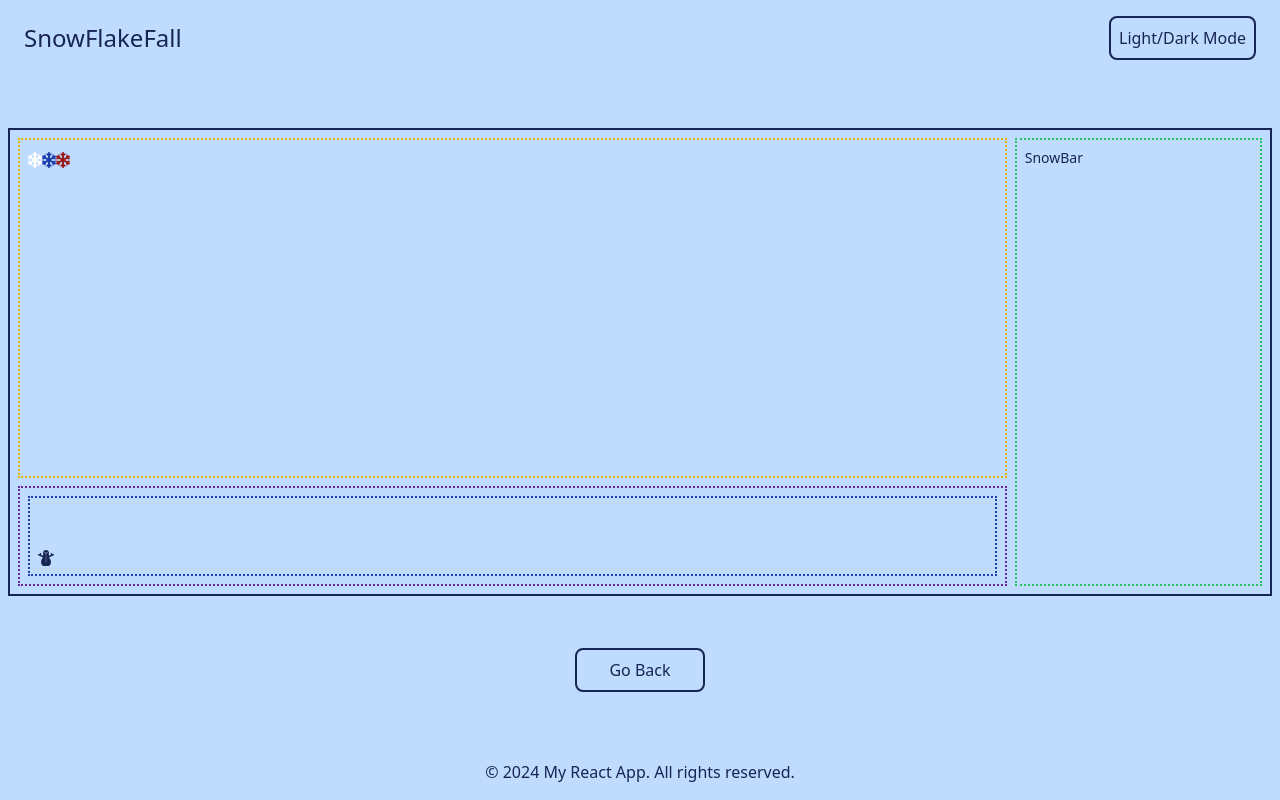
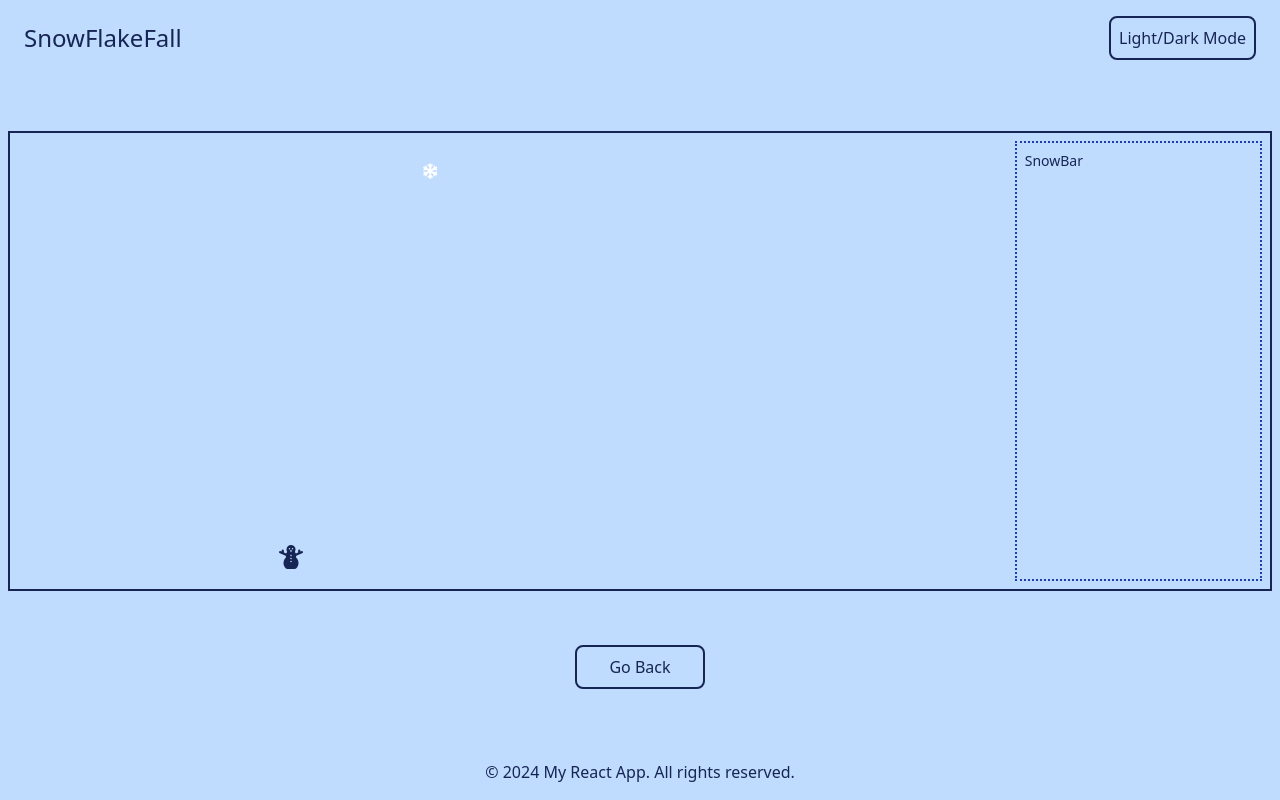
Before and after one commit to tbrown034/snow-flake-fall, a React (Vite) app: page / in a window 1280 px wide. Both pictures are taken after a click on the button "Start Game". Built offline with nearby package versions, Linux system fonts and the light colour scheme.

Commit message:
added css animaitnions for smoother snow falling

```diff
--- a/src/components/Game.jsx
+++ b/src/components/Game.jsx
@@ -2,21 +2,17 @@
 import React from "react";
 import SnowBar from "./GamePieces/SnowBar";
 import SnowFallArea from "./GamePieces/SnowFallArea";
-import SnowmanArea from "./GamePieces/SnowmanArea";
 
 export default function Game({ toggleMenu }) {
   return (
     <>
       <div className="flex w-full gap-2 p-2 border-2 border-blue-950 dark:border-blue-100">
         <div className="flex flex-col w-4/5 gap-2 ">
-          <div className="p-2 border-2 border-yellow-500 border-dotted min-h-60 dark:border-blue-200 ">
+          <div className="p-2 min-h-60 dark:border-blue-200 ">
             <SnowFallArea />
           </div>
-          <div className="p-2 border-2 border-purple-800 border-dotted min-h-20 dark:border-blue-200 ">
-            <SnowmanArea />
-          </div>
         </div>
-        <div className="flex w-1/5 p-2 border-2 border-green-500 border-dotted">
+        <div className="flex w-1/5 p-2 border-2 border-blue-800 border-dotted">
           <SnowBar />
         </div>
       </div>
--- a/src/components/GamePieces/SnowFallArea.jsx
+++ b/src/components/GamePieces/SnowFallArea.jsx
@@ -1,15 +1,46 @@
-// SnowFallArea.jsx
-import React from "react";
+// src/components/GamePieces/SnowFallArea.jsx
+import React, { useEffect, useState } from "react";
 import SnowFlakeBlue from "./SnowFlakeBlue";
 import SnowFlakeRed from "./SnowFlakeRed";
 import SnowFlakeWhite from "./SnowFlakeWhite";
+import SnowmanArea from "./SnowmanArea";
 
 export default function SnowFallArea() {
+  const [snowflakes, setSnowflakes] = useState([]);
+
+  useEffect(() => {
+    const interval = setInterval(() => {
+      // Decide randomly which snowflake to generate, with weighted probabilities
+      const rand = Math.random();
+      const type = rand > 0.8 ? "blue" : rand > 0.6 ? "red" : "white";
+      const SnowFlakeComponent =
+        type === "blue"
+          ? SnowFlakeBlue
+          : type === "red"
+          ? SnowFlakeRed
+          : SnowFlakeWhite;
+
+      setSnowflakes((prev) => [
+        ...prev,
+        { type, Component: SnowFlakeComponent, id: Math.random() },
+      ]);
+    }, 2000); // Adjust the interval for more or less frequent snowflakes
+
+    // Clean up the interval on component unmount
+    return () => clearInterval(interval);
+  }, []);
+
   return (
-    <div className="min-h-80">
-      <SnowFlakeWhite />
-      <SnowFlakeBlue />
-      <SnowFlakeRed />
-    </div>
+    <>
+      <div className="relative w-full overflow-hidden h-96">
+        {snowflakes.map((flake) => (
+          <flake.Component
+            key={flake.id}
+            onClick={() => console.log(`${flake.type} snowflake clicked!`)}
+          />
+        ))}
+      </div>
+      <SnowmanArea />
+    </>
   );
 }
--- a/src/components/GamePieces/SnowFlakeBlue.jsx
+++ b/src/components/GamePieces/SnowFlakeBlue.jsx
@@ -1,7 +1,16 @@
+// src/components/GamePieces/SnowFlakeBlue.jsx
+import React from "react";
+
 export default function SnowFlakeBlue() {
+  const style = {
+    top: "-5%", // Start just above the container
+    left: `${Math.random() * 100}%`, // Random horizontal start position
+  };
+
   return (
-    <>
-      <i class="fa-solid fa-snowflake  text-blue-800 "></i>
-    </>
+    <i
+      className="absolute text-blue-500 fa-solid fa-snowflake snowflake"
+      style={style}
+    ></i>
   );
 }
--- a/src/components/GamePieces/SnowFlakeRed.jsx
+++ b/src/components/GamePieces/SnowFlakeRed.jsx
@@ -1,7 +1,15 @@
+import React from "react";
+
 export default function SnowFlakeRed() {
+  const style = {
+    top: "-5%", // Start just above the container
+    left: `${Math.random() * 100}%`, // Random horizontal start position
+  };
+
   return (
-    <>
-      <i class="fa-solid fa-snowflake  text-red-800 "></i>
-    </>
+    <i
+      className="absolute text-red-700 fa-solid fa-snowflake snowflake"
+      style={style}
+    ></i>
   );
 }
--- a/src/components/GamePieces/SnowFlakeWhite.jsx
+++ b/src/components/GamePieces/SnowFlakeWhite.jsx
@@ -1,7 +1,15 @@
+import React from "react";
+
 export default function SnowFlakeWhite() {
+  const style = {
+    top: "-5%", // Start just above the container
+    left: `${Math.random() * 100}%`, // Random horizontal start position
+  };
+
   return (
-    <>
-      <i class="fa-solid fa-snowflake  text-white"></i>
-    </>
+    <i
+      className="absolute text-white fa-solid fa-snowflake snowflake"
+      style={style}
+    ></i>
   );
 }
--- a/src/components/GamePieces/Snowman.jsx
+++ b/src/components/GamePieces/Snowman.jsx
@@ -2,8 +2,5 @@
 import React from "react";
 
 export default function Snowman() {
-  return (
-    // Add the necessary Tailwind classes for size and margin
-    <i className="p-2  fa-solid fa-snowman"></i>
-  );
+  return <i className="p-2 text-2xl fa-solid fa-snowman snowman"></i>;
 }
--- a/src/components/GamePieces/SnowmanArea.jsx
+++ b/src/components/GamePieces/SnowmanArea.jsx
@@ -3,7 +3,7 @@ import Snowman from "./Snowman"; // Assuming Snowman is the component with the i
 
 export default function SnowmanArea() {
   return (
-    <div className="flex items-end justify-start h-20 border-2 border-blue-800 border-dotted dark:border-blue-200">
+    <div className="flex flex-col h-10 overflow-hidden ">
       <Snowman />
     </div>
   );
--- a/src/index.css
+++ b/src/index.css
@@ -2,22 +2,42 @@
 @tailwind components;
 @tailwind utilities;
 
-/* styles.css */
-/* styles.css */
-@keyframes fall {
+/* src/index.css */
+/* src/index.css */
+@keyframes snowflake-fall {
   0% {
-    transform: translateY(-10%);
+    transform: translateY(-10%); /* Start just above the container */
   }
   100% {
-    transform: translateY(110%);
+    transform: translateY(100vh); /* End below the container */
   }
 }
 
-/* styles.css - Add this to your existing keyframes */
-/* styles.css - Add this to your existing keyframes */
+@keyframes snowman-move {
+  0% {
+    transform: translateX(0);
+  }
+  100% {
+    transform: translateX(90%);
+  }
+}
+
 .snowflake {
-  position: absolute;
-  top: -5vh; /* Start just above the screen */
-  left: 50%; /* Start at the middle of the screen */
-  animation: fall linear infinite;
+  animation-name: snowflake-fall; /* Name of the animation */
+  animation-fill-mode: forwards;
+
+  animation-duration: 20s; /* How long it takes to complete one cycle */
+  animation-timing-function: linear; /* The speed curve of the animation */
+  animation-fill-mode: forwards;
+  animation-iteration-count: 1; /* How many times the animation should repeat */
+  z-index: 2;
 }
+
+.snowman {
+  animation-name: snowman-move; /* Name of the animation */
+  animation-duration: 10s; /* How long it takes to complete one cycle */
+  animation-timing-function: linear; /* The speed curve of the animation */
+  animation-iteration-count: infinite; /* How many times the animation should repeat */
+  animation-direction: alternate; /* Animation direction (normal/reverse/alternate/alternate-reverse) */
+  z-index: 1;
+}
```
